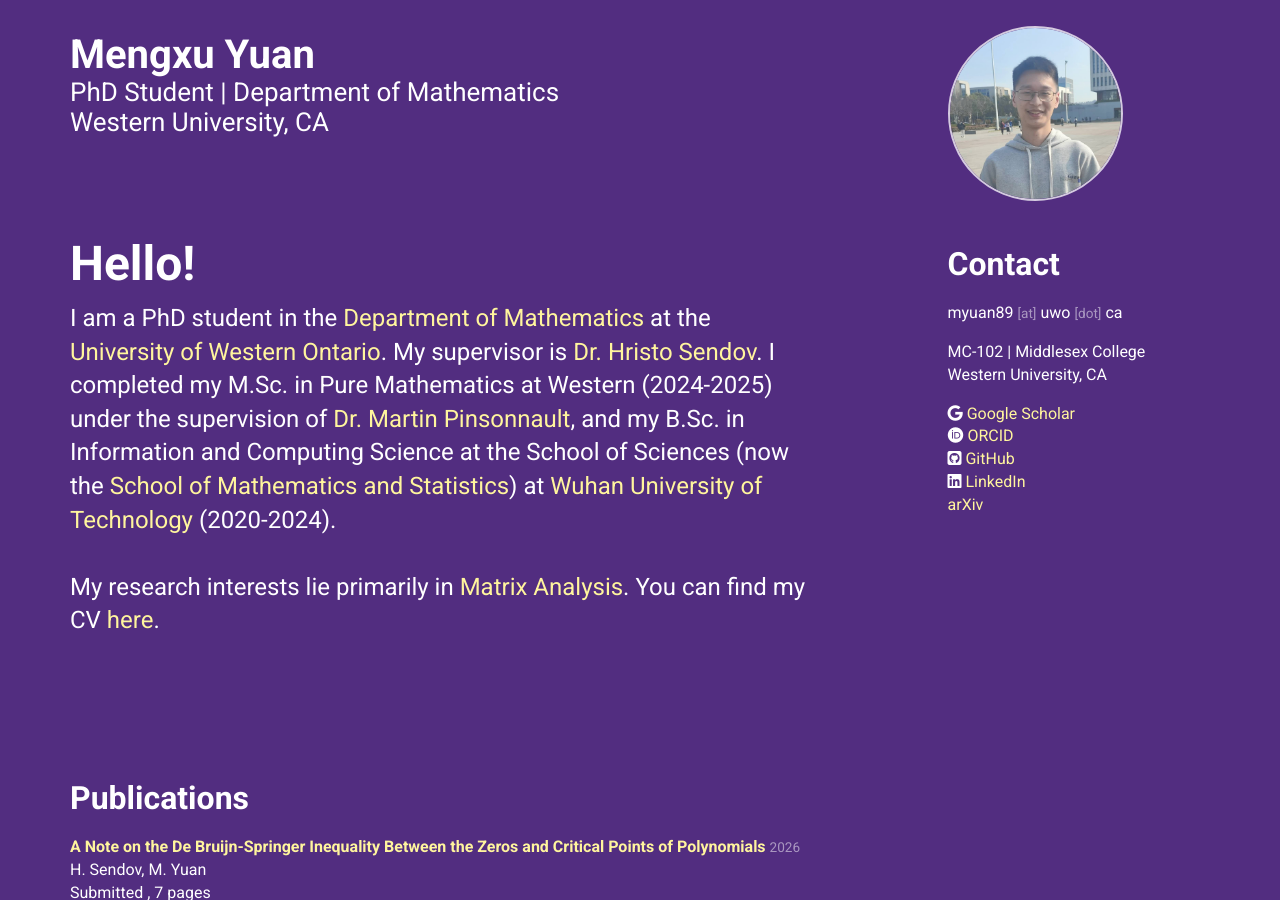
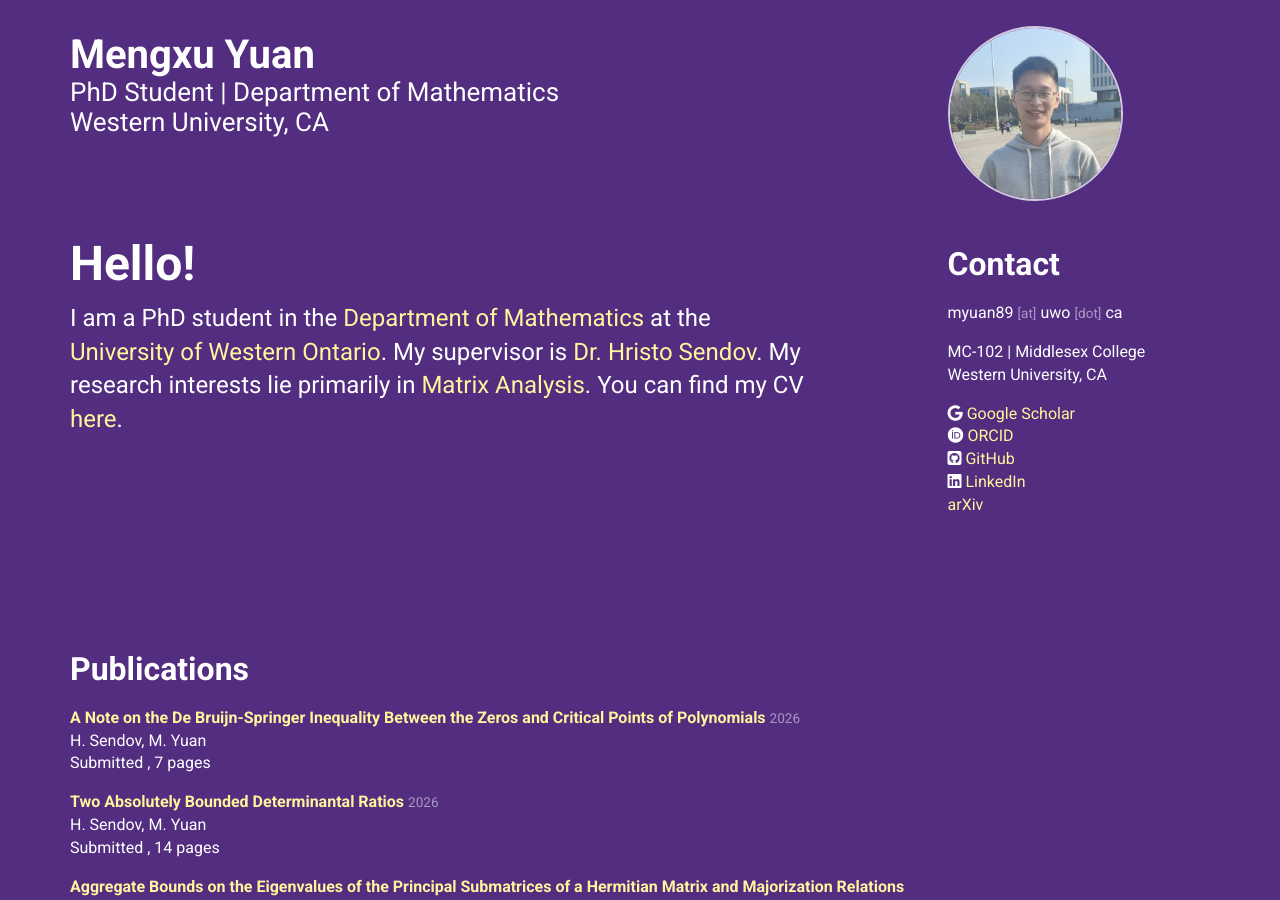
Before and after one commit to Mengxu3/mengxu3.github.io, a Jekyll site: the page built from index.html, in a window 1280 px wide and 900 px high. Built offline with Jekyll 4.4.1, drawn with Linux system fonts in a browser that asks for light colours; nearby versions of some CDN libraries; a style sheet for code colours, icons or effects is not loaded.

Commit message:
Update personal.yml

```diff
--- a/_data/personal.yml
+++ b/_data/personal.yml
@@ -33,6 +33,4 @@
   body: >
     I am a PhD student in the [Department of Mathematics](https://www.math.uwo.ca/) at the [University of Western Ontario](https://www.uwo.ca/index.html).
     My supervisor is [Dr. Hristo Sendov](https://www.uwo.ca/stats/people/bios/hristo-sendov.html).
-    I completed my M.Sc. in Pure Mathematics at Western (2024-2025) under the supervision of [Dr. Martin Pinsonnault](https://mpinsonnault.github.io/), and my B.Sc. in Information and Computing Science at the School of Sciences (now the [School of Mathematics and Statistics](http://maths.whut.edu.cn/english/)) at [Wuhan University of Technology](https://english.whut.edu.cn/) (2020-2024).
-    <br><br>
     My research interests lie primarily in [Matrix Analysis](https://en.wikipedia.org/wiki/Matrix_analysis). You can find my CV [here](/assets/20260807_CV_Mengxu.pdf).
```
